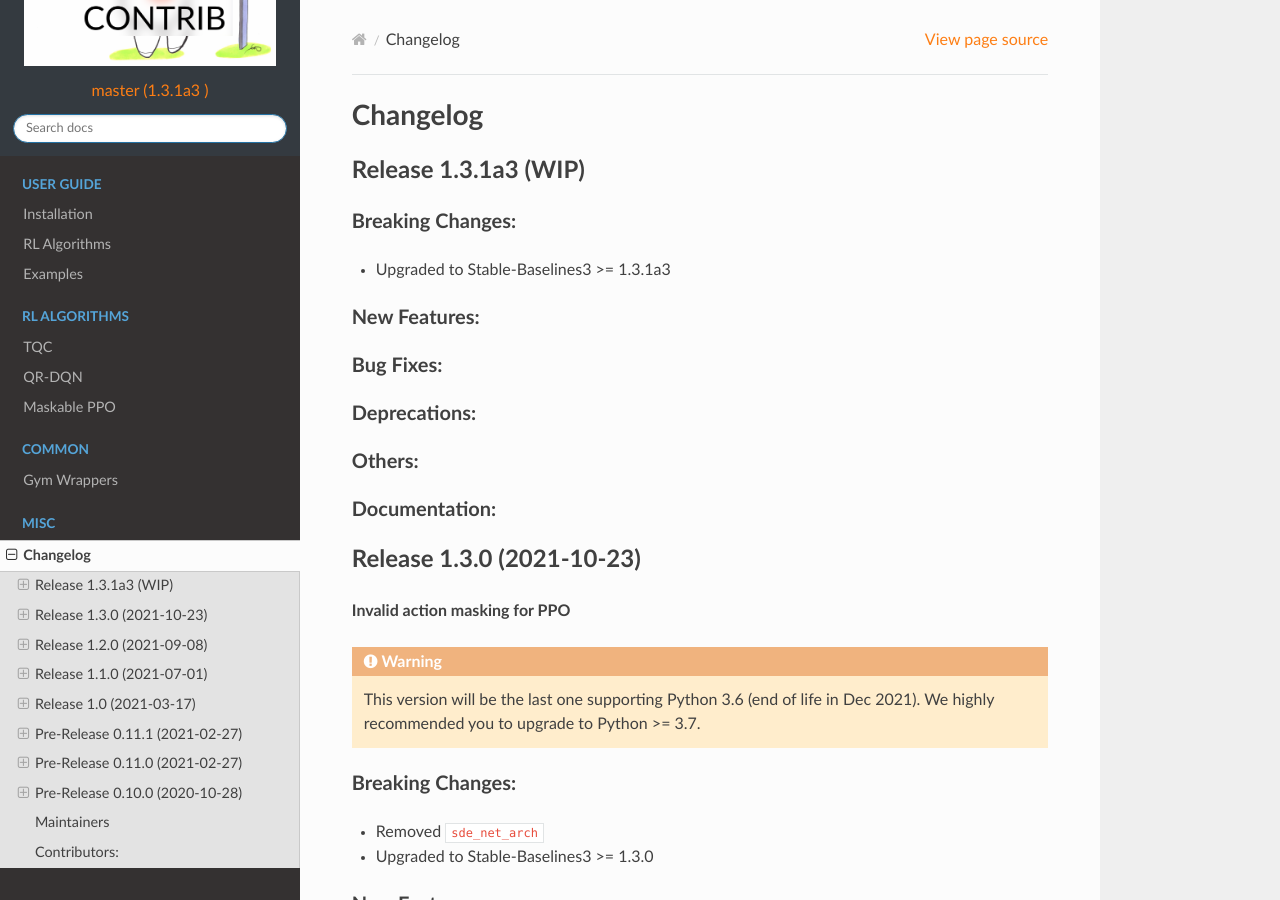
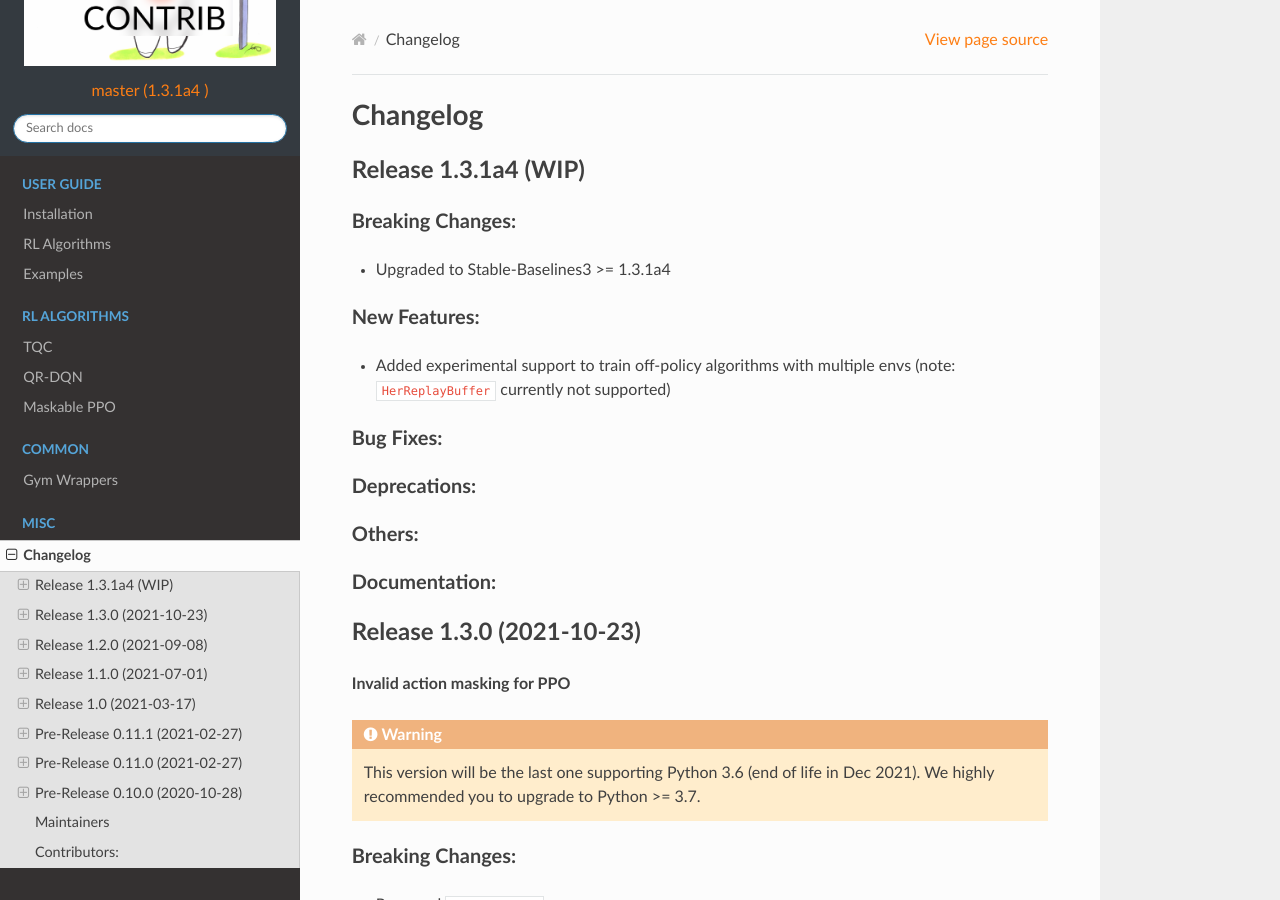
Before and after one commit to Stable-Baselines-Team/stable-baselines3-contrib, a Sphinx documentation site: the page built from docs/misc/changelog.rst, in a window 1280 px wide and 900 px high. Built offline with Sphinx 7.4.7 and the Read the Docs theme 2.0.0, drawn with Linux system fonts in a browser that asks for light colours.

Commit message:
Multiprocessing support for off policy algorithms (#50)
* TQC support for multienv

* Add optional layer norm for TQC

* Add layer nprm for all policies

* Revert "Add layer nprm for all policies"

This reverts commit 1306c3c64eb12613464982c66cb416a3bbc66285.

* Revert "Add optional layer norm for TQC"

This reverts commit 200222e3a8878007aa6032d540ae74274a4d0788.

* Add experimental support to train off-policy algorithms with multiple envs

* Bump version

* Update version

```diff
--- a/docs/guide/algos.rst
+++ b/docs/guide/algos.rst
@@ -8,8 +8,8 @@ along with some useful characteristics: support for discrete/continuous actions,
 ============ =========== ============ ================= =============== ================
 Name         ``Box``     ``Discrete`` ``MultiDiscrete`` ``MultiBinary`` Multi Processing
 ============ =========== ============ ================= =============== ================
-TQC          ✔️          ❌            ❌                ❌              ❌
-QR-DQN       ️❌          ️✔️            ❌                ❌              ❌
+TQC          ✔️          ❌            ❌                ❌                ✔️
+QR-DQN       ️❌          ️✔️            ❌                ❌                ✔️
 ============ =========== ============ ================= =============== ================
 
 
--- a/docs/misc/changelog.rst
+++ b/docs/misc/changelog.rst
@@ -4,15 +4,16 @@ Changelog
 ==========
 
 
-Release 1.3.1a3 (WIP)
+Release 1.3.1a4 (WIP)
 -------------------------------
 
 Breaking Changes:
 ^^^^^^^^^^^^^^^^^
-- Upgraded to Stable-Baselines3 >= 1.3.1a3
+- Upgraded to Stable-Baselines3 >= 1.3.1a4
 
 New Features:
 ^^^^^^^^^^^^^
+- Added experimental support to train off-policy algorithms with multiple envs (note: ``HerReplayBuffer`` currently not supported)
 
 Bug Fixes:
 ^^^^^^^^^^
--- a/docs/modules/qrdqn.rst
+++ b/docs/modules/qrdqn.rst
@@ -33,7 +33,7 @@ Can I use?
 ----------
 
 -  Recurrent policies: ❌
--  Multi processing: ❌
+-  Multi processing: ✔️
 -  Gym spaces:
 
 
--- a/docs/modules/tqc.rst
+++ b/docs/modules/tqc.rst
@@ -32,7 +32,7 @@ Can I use?
 ----------
 
 -  Recurrent policies: ❌
--  Multi processing: ❌
+-  Multi processing: ✔️
 -  Gym spaces:
 
 
--- a/sb3_contrib/version.txt
+++ b/sb3_contrib/version.txt
@@ -1 +1 @@
-1.3.1a3
+1.3.1a4
--- a/setup.py
+++ b/setup.py
@@ -63,7 +63,7 @@ setup(
     packages=[package for package in find_packages() if package.startswith("sb3_contrib")],
     package_data={"sb3_contrib": ["py.typed", "version.txt"]},
     install_requires=[
-        "stable_baselines3>=1.3.1a3",
+        "stable_baselines3>=1.3.1a4",
     ],
     description="Contrib package of Stable Baselines3, experimental code.",
     author="Antonin Raffin",
```
Also changed, not shown: 3 other files.
